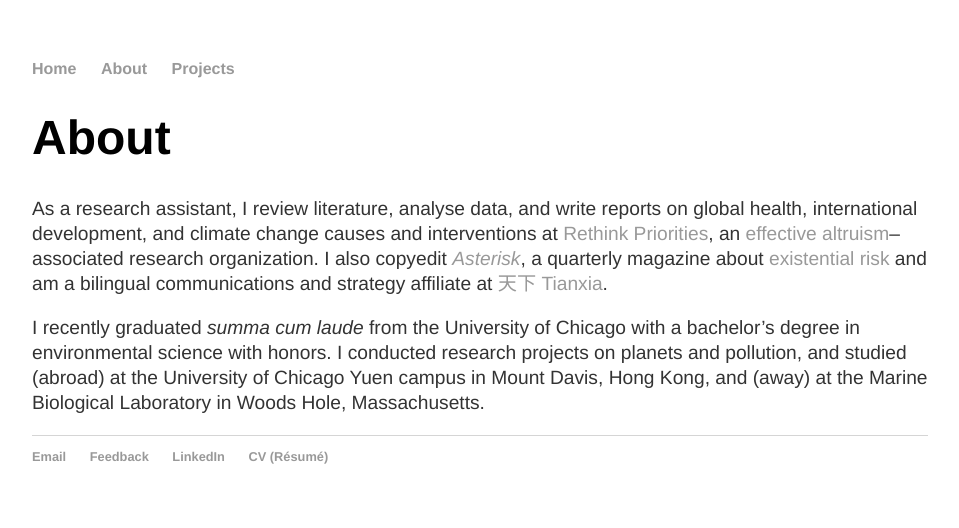
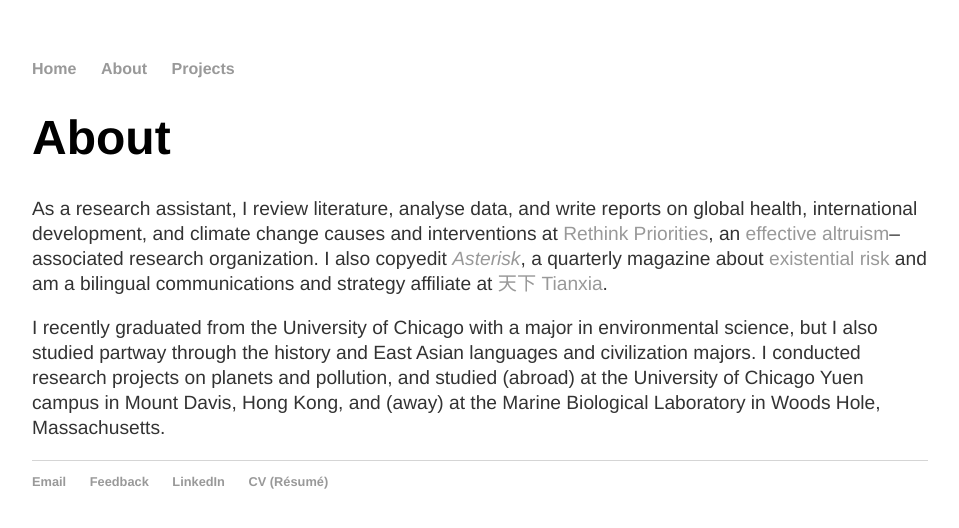
Before and after one commit to y-james-hu/y-james-hu.github.io, a Jekyll site: the page built from about/index.html, in a window 1280 px wide. Shown: the top 528 px of the page, without its empty margins (160-1119 px from the left). Built offline with Jekyll 4.4.1, drawn with Linux system fonts in a browser that asks for light colours.

Commit message:
Update index.html

```diff
--- a/about/index.html
+++ b/about/index.html
@@ -4,5 +4,5 @@ title: About
 ---
   <h1>{{ page.title }}</h1>
     <p>As a research assistant, I review literature, analyse data, and write reports on global health, international development, and climate change causes and interventions at <a href = "https://rethinkpriorities.org/">Rethink Priorities</a>, an <a href = "https://effectivealtruism.org">effective altruism</a>–associated research organization. I also copyedit <a href = "http://asteriskmag.com/"><em>Asterisk</em></a>, a quarterly magazine about <a href = "https://theprecipice.com/">existential risk</a> and am a bilingual communications and strategy affiliate at <a href = "https://tian-xia.com/">天下 Tianxia</a>.</p>
-    <p>I recently graduated <em>summa cum laude</em> from the University of Chicago with a bachelor’s degree in environmental science with honors. I conducted research projects on planets and pollution, and studied (abroad) at the University of Chicago Yuen campus in Mount Davis, Hong Kong, and (away) at the Marine Biological Laboratory in Woods Hole, Massachusetts.</p>
+    <p>I recently graduated from the University of Chicago with a major in environmental science, but I also studied partway through the history and East Asian languages and civilization majors. I conducted research projects on planets and pollution, and studied (abroad) at the University of Chicago Yuen campus in Mount Davis, Hong Kong, and (away) at the Marine Biological Laboratory in Woods Hole, Massachusetts.</p>
     <p></p>
```
